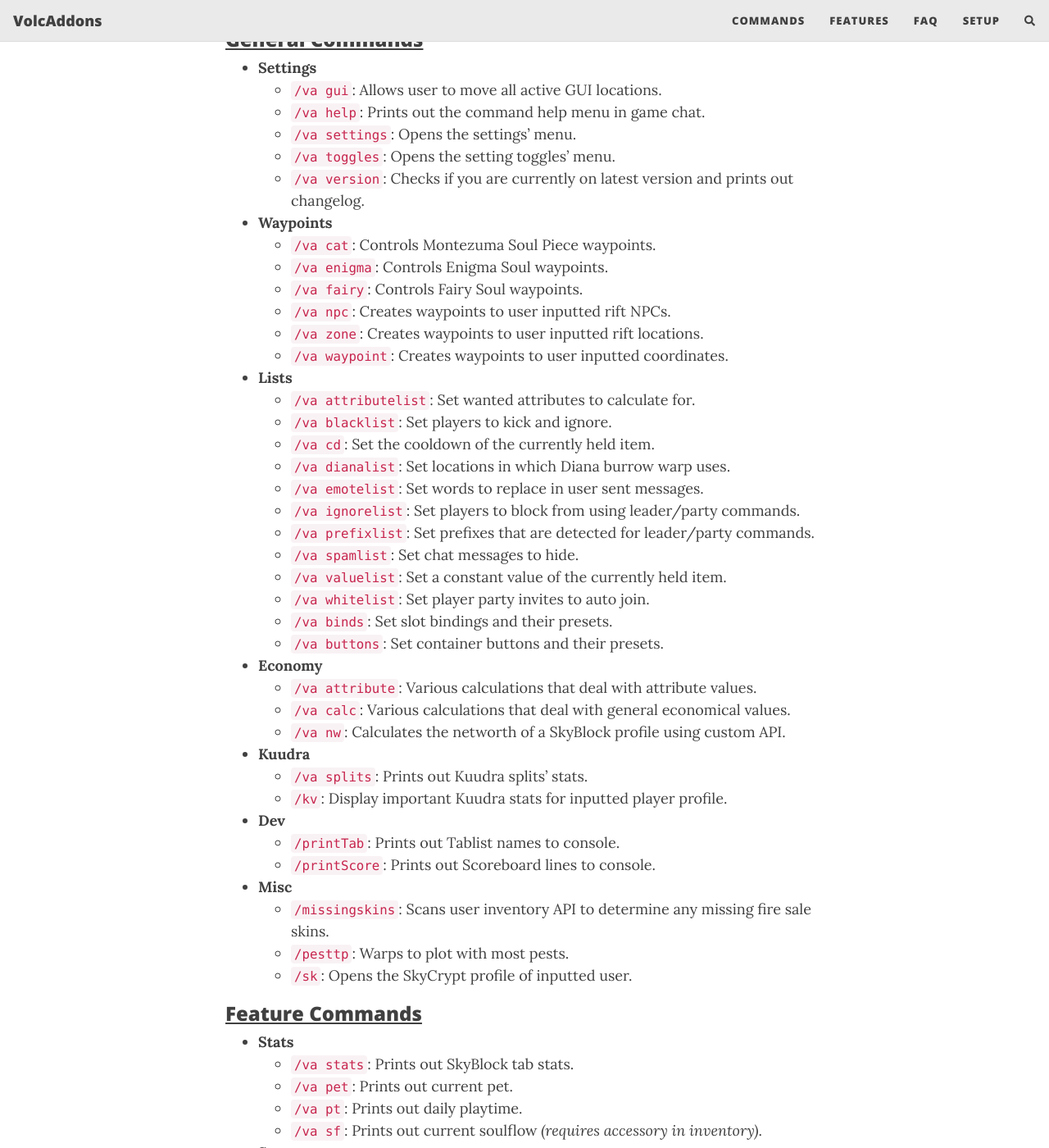
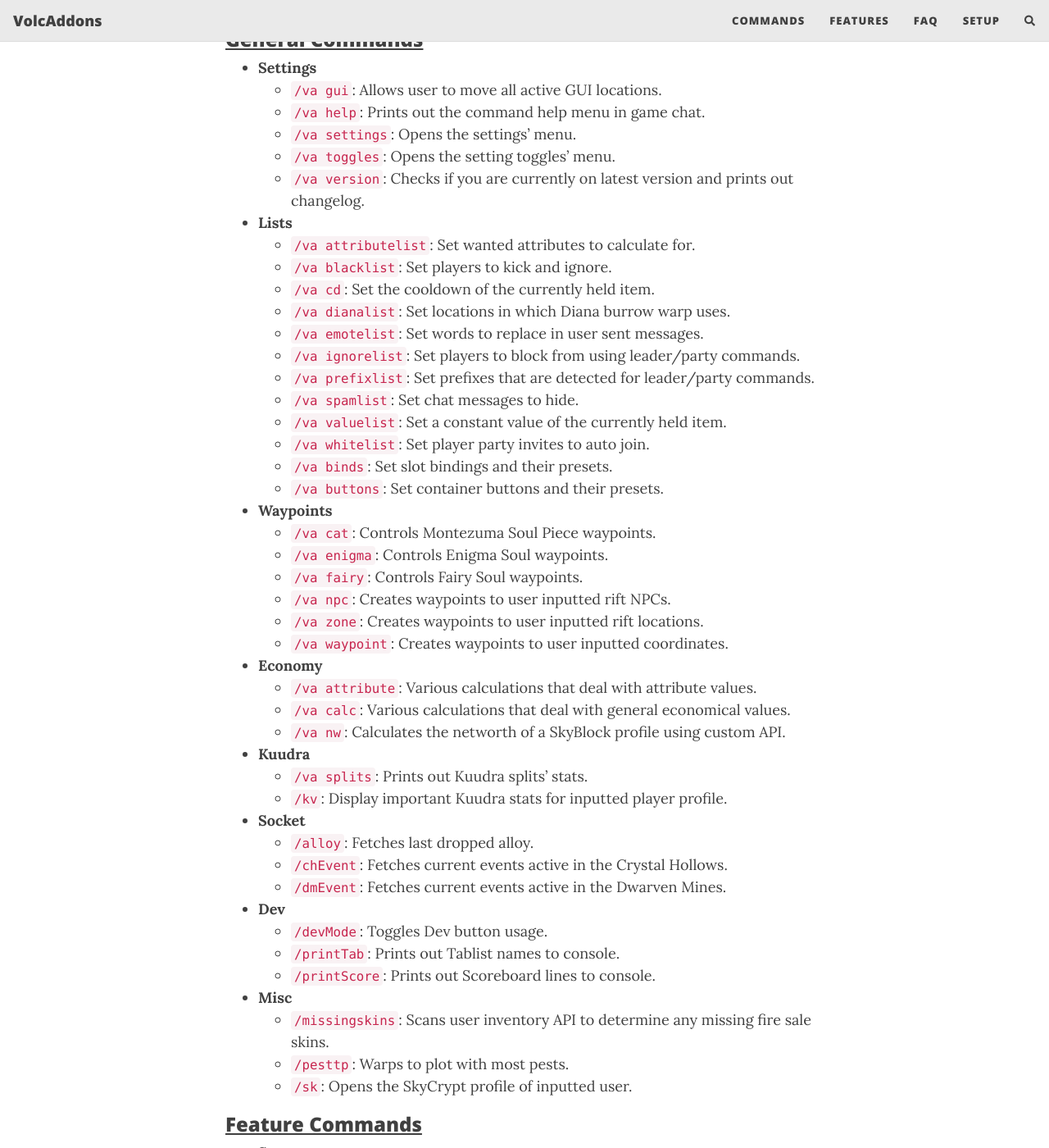
Before and after one commit to zhenga8533/VolcAddons, a Jekyll site: the page built from docs/commands.md, in a window 1280 px wide and 1400 px high, scrolled down 289 px. Shown: the whole window at 82% size. Built offline with Jekyll 4.4.1, drawn with Linux system fonts in a browser that asks for light colours; nearby versions of some CDN libraries; comment, search, counter and statistics services are not loaded.

Commit message:
Added v2.9.8 Jekyll pages

```diff
--- a/docs/commands.md
+++ b/docs/commands.md
@@ -38,7 +38,12 @@
 - **Kuudra**
     - `/va splits`: Prints out Kuudra splits' stats.
     - `/kv`: Display important Kuudra stats for inputted player profile.
+- **Socket**
+    - `/alloy`: Fetches last dropped alloy.
+    - `/chEvent`: Fetches current events active in the Crystal Hollows.
+    - `/dmEvent`: Fetches current events active in the Dwarven Mines.
 - **Dev**
+    - `/devMode`: Toggles Dev button usage.
     - `/printTab`: Prints out Tablist names to console.
     - `/printScore`: Prints out Scoreboard lines to console.
 - **Misc**
--- a/utils/socket.js
+++ b/utils/socket.js
@@ -58,10 +58,6 @@
             this.#running = false;
             this.disconnect();
         }).setPriority(Priority.HIGHEST);
-
-        register("command", () => {
-            this.send({ "command": "test" });
-        }).setName("socketTest");
     }
 
     /**
```
Also changed, not shown: other parts of docs/commands.md (+7 -7 lines), docs/_posts/2024-05-17-v2_9_8.md (added, +37 -0 lines).
